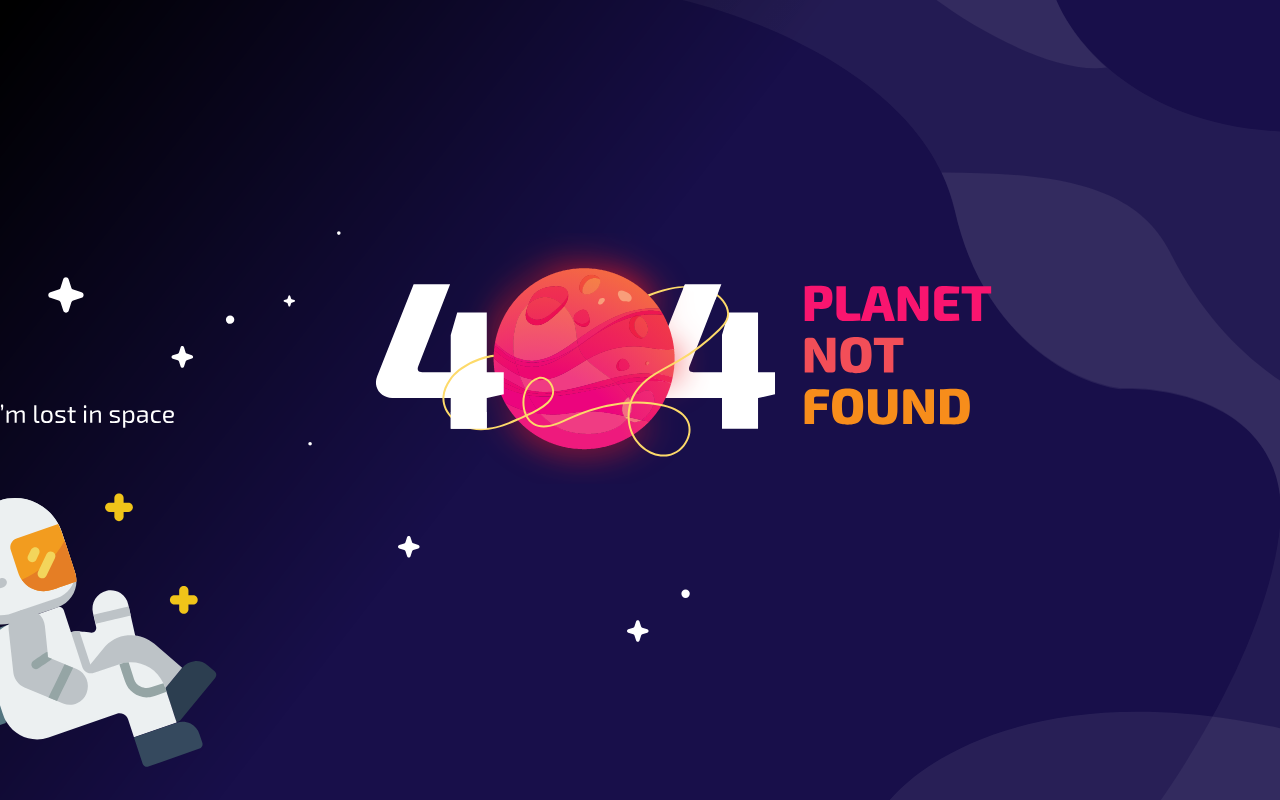
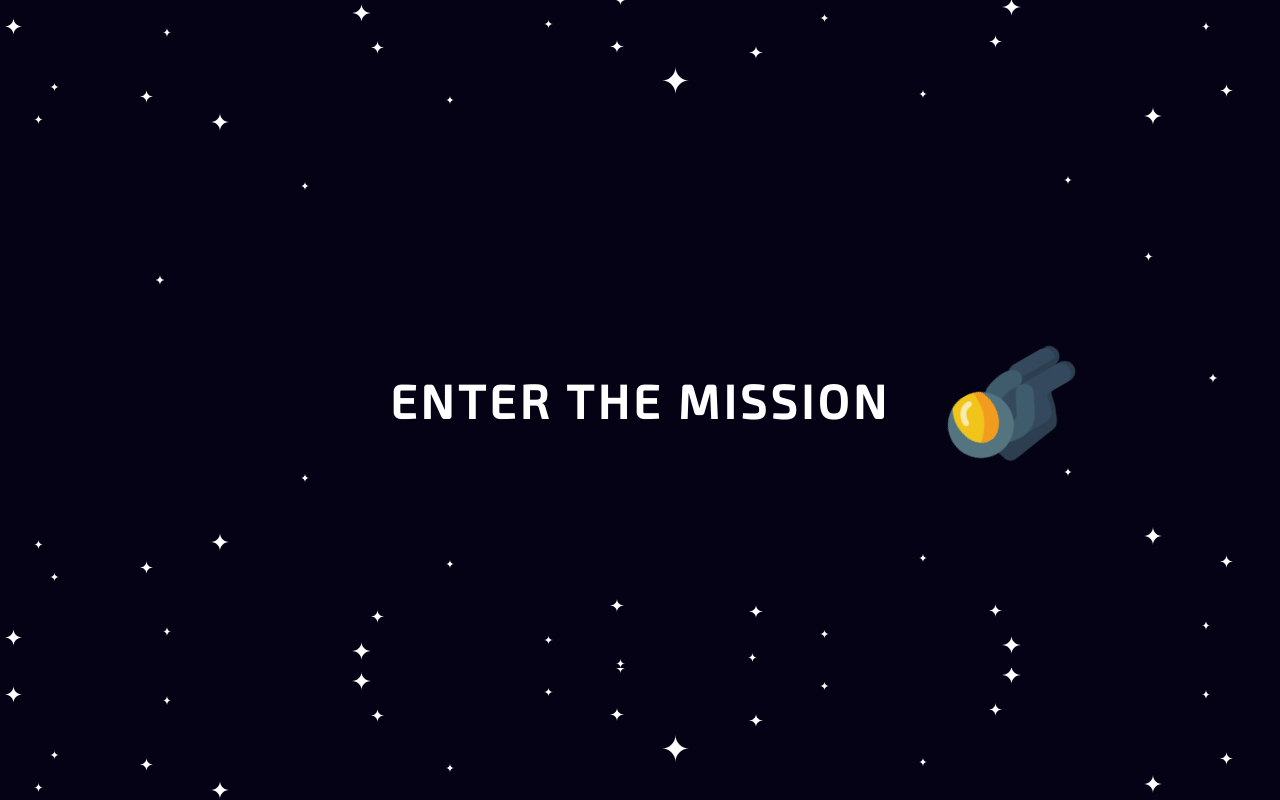
Before and after one commit to OmahTI-UGM/inbound-space, a Next.js app: page /story/finale in a window 1280 px wide. Before the commit this address had no page. Built offline with nearby package versions, Linux system fonts and the light colour scheme.

Commit message:
page finale among us step 1

```diff
--- a/components/mobile/Story.js
+++ b/components/mobile/Story.js
@@ -1,7 +1,7 @@
 import React from 'react'
 import Styled from '@emotion/styled'
 
-const Index = ({pageId, content, prevpage, nextpage}) => {
+const Index = ({pageId, content, prevpage, nextpage, tofinale}) => {
     return (
         <Wrapper pageId={pageId}>
             <div className="content">
@@ -12,9 +12,9 @@ const Index = ({pageId, content, prevpage, nextpage}) => {
                     <p className="p-content">{content[pageId].words}</p>
                     <hr/>
                     <div className="btns">
-                        <button onClick={()=> pageId >= 2? prevpage():''}className="prev"><svg width="16" height="18" viewBox="0 0 16 18" fill="none" xmlns="http://www.w3.org/2000/svg"><path d="M2.03364 7.36694L11.3275 1.83237C12.6607 1.03847 14.3508 1.99912 14.3508 3.55076L14.3508 14.6199C14.3508 16.1715 12.6607 17.1322 11.3275 16.3383L2.03363 10.8037C0.731378 10.0282 0.731377 8.14244 2.03364 7.36694Z" stroke="white" stroke-width="2"/></svg></button>
+                        <button onClick={()=> pageId >= 2 ? prevpage():''}className="prev"><svg width="16" height="18" viewBox="0 0 16 18" fill="none" xmlns="http://www.w3.org/2000/svg"><path d="M2.03364 7.36694L11.3275 1.83237C12.6607 1.03847 14.3508 1.99912 14.3508 3.55076L14.3508 14.6199C14.3508 16.1715 12.6607 17.1322 11.3275 16.3383L2.03363 10.8037C0.731378 10.0282 0.731377 8.14244 2.03364 7.36694Z" stroke="white" stroke-width="2"/></svg></button>
                         <p>{pageId}/5</p>
-                        <button onClick={()=> nextpage()}className="next"><svg width="24" height="28" viewBox="0 0 24 28" fill="none" xmlns="http://www.w3.org/2000/svg"><path d="M22.5905 12.1559C23.8927 12.9314 23.8927 14.8171 22.5905 15.5926L3.39233 27.0253C2.05918 27.8192 0.369021 26.8585 0.369021 25.3069L0.369022 2.44164C0.369022 0.890004 2.05918 -0.0706496 3.39233 0.723249L22.5905 12.1559Z" fill="#D7D7DA"/></svg></button>
+                        <button onClick={()=> pageId == 5 ? tofinale(): nextpage()}className="next"><svg width="24" height="28" viewBox="0 0 24 28" fill="none" xmlns="http://www.w3.org/2000/svg"><path d="M22.5905 12.1559C23.8927 12.9314 23.8927 14.8171 22.5905 15.5926L3.39233 27.0253C2.05918 27.8192 0.369021 26.8585 0.369021 25.3069L0.369022 2.44164C0.369022 0.890004 2.05918 -0.0706496 3.39233 0.723249L22.5905 12.1559Z" fill="#D7D7DA"/></svg></button>
                     </div>
                 </div>
                 <h1>.story</h1>
--- /dev/null
+++ b/pages/story/finale.js
@@ -0,0 +1,120 @@
+import React from 'react'
+import Styled from '@emotion/styled'
+import { useEffect, useState } from 'react'
+
+const Finale = () => {
+    const [moveOn, setmoveOn] = useState(false)
+
+    useEffect(() => {
+        setmoveOn(true)
+    })
+
+    return (
+        <Wrapper moveOn={moveOn}>
+            <div className="textbox">
+                <p>ENTER THE MISSION</p>
+                <div className="hider"></div>
+            </div>
+            <div className="non-over">
+                <p className="opac0">ENTER THE MISSION</p>
+                <img className="imgastro" src="/img/astroeject.svg" alt=""/>
+            </div>
+        </Wrapper>
+    );
+}
+
+const Wrapper = Styled.div(({moveOn})=>`
+    position: fixed;
+    background-image: url('/img/stars-bg.svg');
+    height: 100%;
+    width: 100%;
+    display: flex;
+    justify-content: center;
+    align-items: center;
+
+    .non-over{
+        position: absolute;
+        p{
+            font-family: 'Exo2-med';
+            font-style: normal;
+            font-weight: 600;
+            font-size: 47px;
+            line-height: 56px;
+            letter-spacing: 4px;
+            color: #FFFFFF;
+            margin: 0;
+        }
+    }
+    .imgastro{
+        position: absolute;
+        top: -60%;
+        left: ${moveOn ? '170%' : '-10%'};
+        transition: 12s;
+    }
+    .opac0{
+        filter: opacity(0);
+    }
+
+    .textbox{
+        position: absolute;
+        overflow: hidden;
+        p{
+            font-family: 'Exo2-med';
+            font-style: normal;
+            font-weight: 600;
+            font-size: 47px;
+            line-height: 56px;
+            letter-spacing: 4px;
+            color: #FFFFFF;
+            margin: 0;
+        }
+        .hider{
+            background-color: #050216;
+            height: 100%;
+            width: 100%;
+            position: absolute;
+            top: 0;
+            left: ${moveOn ? "180%" : 0 };
+            transition: 12s;
+        }
+    }
+
+
+    @-webkit-keyframes rotating /* Safari and Chrome */ {
+        from {
+          -webkit-transform: rotate(0deg);
+          -o-transform: rotate(0deg);
+          transform: rotate(0deg);
+        }
+        to {
+          -webkit-transform: rotate(360deg);
+          -o-transform: rotate(360deg);
+          transform: rotate(360deg);
+        }
+      }
+      @keyframes rotating {
+        from {
+          -ms-transform: rotate(0deg);
+          -moz-transform: rotate(0deg);
+          -webkit-transform: rotate(0deg);
+          -o-transform: rotate(0deg);
+          transform: rotate(0deg);
+        }
+        to {
+          -ms-transform: rotate(360deg);
+          -moz-transform: rotate(360deg);
+          -webkit-transform: rotate(360deg);
+          -o-transform: rotate(360deg);
+          transform: rotate(360deg);
+        }
+      }
+      .imgastro {
+        -webkit-animation: rotating 3s linear infinite;
+        -moz-animation: rotating 3s linear infinite;
+        -ms-animation: rotating 3s linear infinite;
+        -o-animation: rotating 3s linear infinite;
+        animation: rotating 3s linear infinite;
+      }
+`)
+
+export default Finale
--- a/sample-api/story.json
+++ b/sample-api/story.json
@@ -4,10 +4,10 @@
             "words" : ""
         },
         {
-            "words" : "Semua bermula ketika bumi diserang sebuah virus misterius yang merubah manusia menjadi ZOMBIE"
+            "words" : "Semua bermula ketika bumi diserang sebuah wabah misterius yang merubah manusia menjadi ZOMBIE"
         },
         {
-            "words" : "Semua orang berusaha untuk menahan serangannya. Namun, layaknya tsunami virus ini menyapu bumi tanpa henti"
+            "words" : "Semua orang berusaha untuk menahan serangan zombie. Namun bakteri ini terlanjur menyebar luas ke seluruh dunia"
         },
         {
             "words" : "Hampir seluruh penduduk bumi berubah jadi ZOMBIE. Manusia yg selamat harus mengungsi ke planet lain di tata surya."
```
Also changed, not shown: pages/story/index.js (+8 -1 lines), public/img/astroeject.svg (added), public/img/stars-bg.svg (added).
